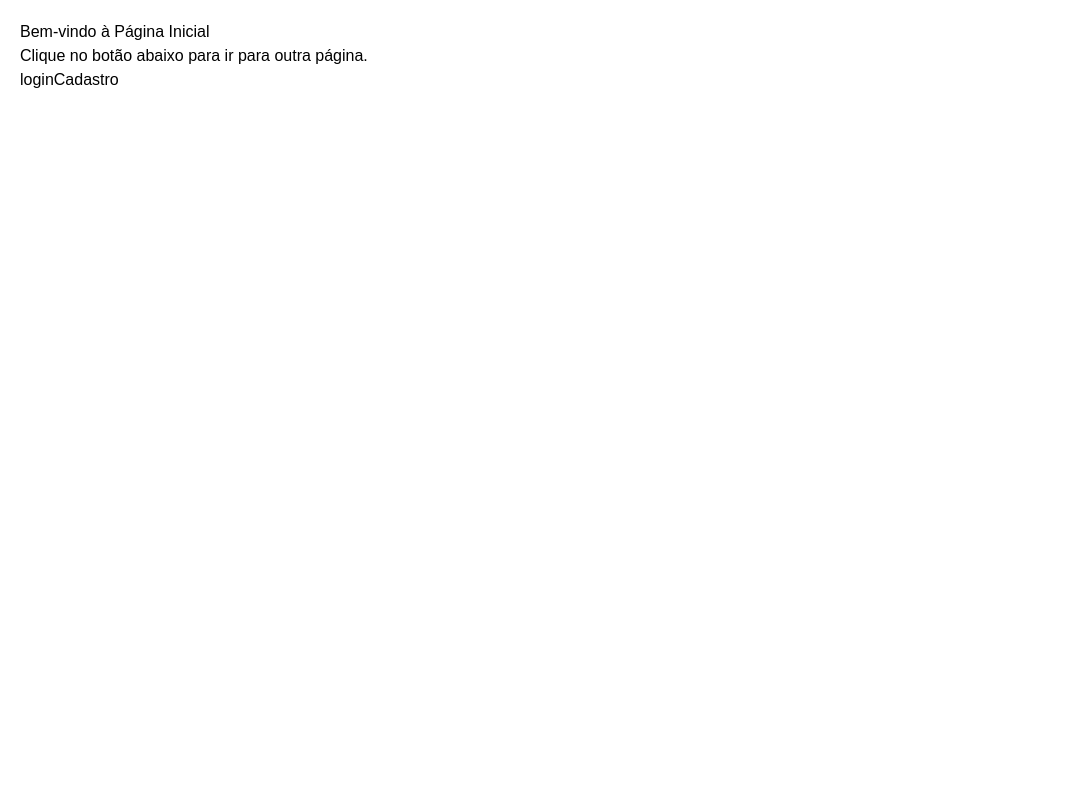
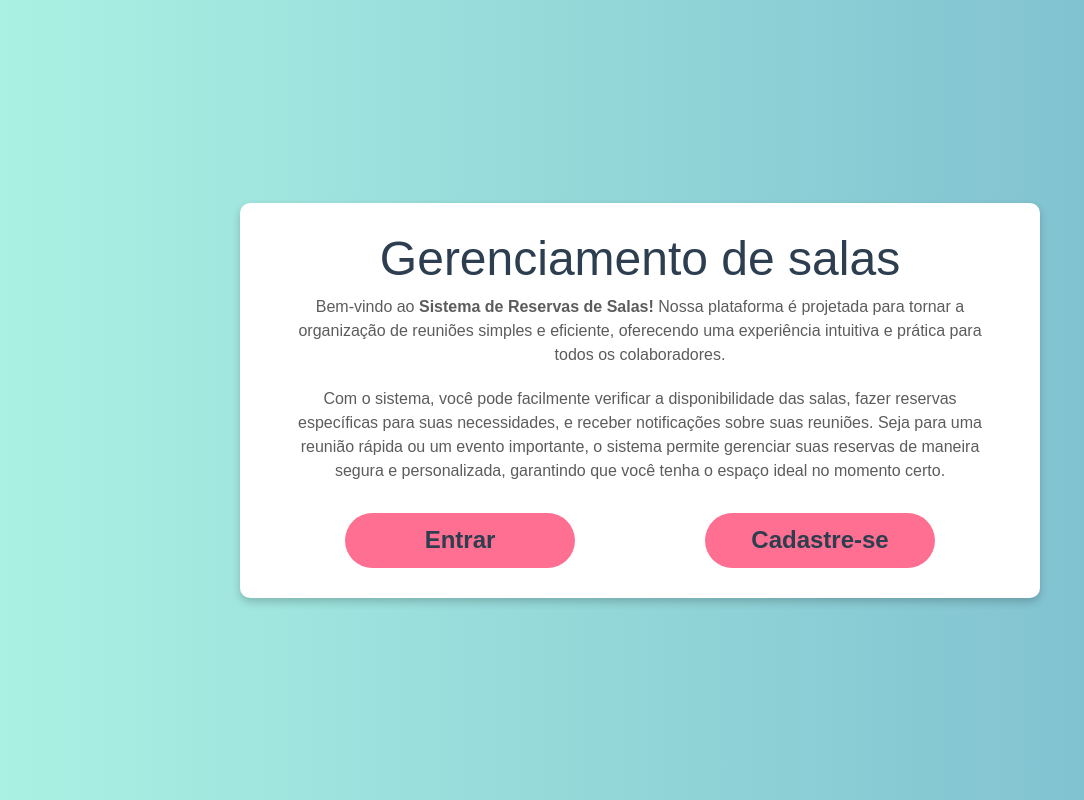
Before and after one commit to dynamostec/agendamento-salas, a Next.js app in the folder front-end/agendamento-salas/: page / in a window 1280 px wide. Shown: the whole page, without its empty margins (0-1084 px from the left). Built offline with nearby package versions, Linux system fonts and the light colour scheme.

Commit message:
finalizando home-page com a reestruturação de paginas

```diff
--- a/front-end/agendamento-salas/app/page.tsx
+++ b/front-end/agendamento-salas/app/page.tsx
@@ -2,8 +2,9 @@
 
 import React from 'react';
 import { useRouter } from 'next/navigation';
+import styles from '../styles/home.module.css';
 
-const HomePage = () => {
+export default function HomePage() {
   const router = useRouter();
 
   const handleLoginRedirect = () => {
@@ -15,19 +16,23 @@ const HomePage = () => {
   };
 
   return (
-    <div style={{ padding: '20px' }}>
-      <h1>Bem-vindo à Página Inicial</h1>
-      <p>Clique no botão abaixo para ir para outra página.</p>
-      <button onClick={handleLoginRedirect}>
-        login
-      </button>
+  <>
+    <div className={styles.container}>
+      <div className={styles.card}>
+          <h2>Gerenciamento de salas</h2>
+          <p>
+            Bem-vindo ao <b>Sistema de Reservas de Salas!</b> Nossa plataforma é projetada para tornar a organização de reuniões simples e eficiente, oferecendo uma experiência intuitiva e prática para todos os colaboradores.
+          </p>
+          <p>
+             Com o sistema, você pode facilmente verificar a disponibilidade das salas, fazer reservas específicas para suas necessidades, e receber notificações sobre suas reuniões. Seja para uma reunião rápida ou um evento importante, o sistema permite gerenciar suas reservas de maneira segura e personalizada, garantindo que você tenha o espaço ideal no momento certo.
+          </p>
+          <div className={styles.buttons}>
+            <button className={styles.enter} onClick={handleLoginRedirect}>Entrar</button>
+            <button className={styles.register} onClick={handleCadastroRedirect}>Cadastre-se</button>
+          </div>
+      </div>
+    </div>
+  </>
 
-        <></>
-      <button onClick={handleCadastroRedirect}>
-        Cadastro
-      </button>
-    </div>
   );
 };
-
-export default HomePage;
--- /dev/null
+++ b/front-end/agendamento-salas/styles/home.module.css
@@ -0,0 +1,74 @@
+.container {
+    width: 100%;
+    height: 100vh;
+    display: flex;
+    align-items: center;
+    justify-content: center;
+    background: linear-gradient(90deg, #AAF1E3, #7ABACD);
+}
+
+.card {
+    width: 800px;
+    padding: 20px;
+    background-color: white;
+    border-radius: 10px;
+    box-shadow: 0 4px 8px rgba(0, 0, 0, 0.2);
+    text-align: center;
+}
+
+.card h2 {
+    font-size: 48px;
+    color: #2C3E4F;
+    align-items: start;
+}
+
+.card p {
+    color: #5C5C5C;
+    margin-bottom: 20px;
+    padding: 0 25px 0 25px;
+    font-size: 16px;
+}
+
+.buttons {
+    display: flex;
+    justify-content: space-around;
+    margin-top: 15px;
+    padding: 10px 20px;
+    font-size: 0.9rem;
+    font-weight: bold;
+    border: none;
+    border-radius: 5px;
+    cursor: pointer;
+}
+
+.enter {
+    background-color: #FF6F91;
+    color: #2C3E4F;
+    border: none;
+    width: 230px;
+    height: 55px;
+    border-radius: 50px;
+    font-size: 24px;
+    cursor: pointer;
+}
+
+.register {
+    background-color: #FF6F91;
+    color: #2C3E4F;
+    border: none;
+    width: 230px;
+    height: 55px;
+    border-radius: 50px;
+    font-size: 24px;
+    cursor: pointer;
+}
+
+.enter:hover{
+    background-color: #fd97af;
+    color: #828383;
+}
+
+.register:hover{
+    background-color: #fd97af;
+    color: #828383;
+}
```
